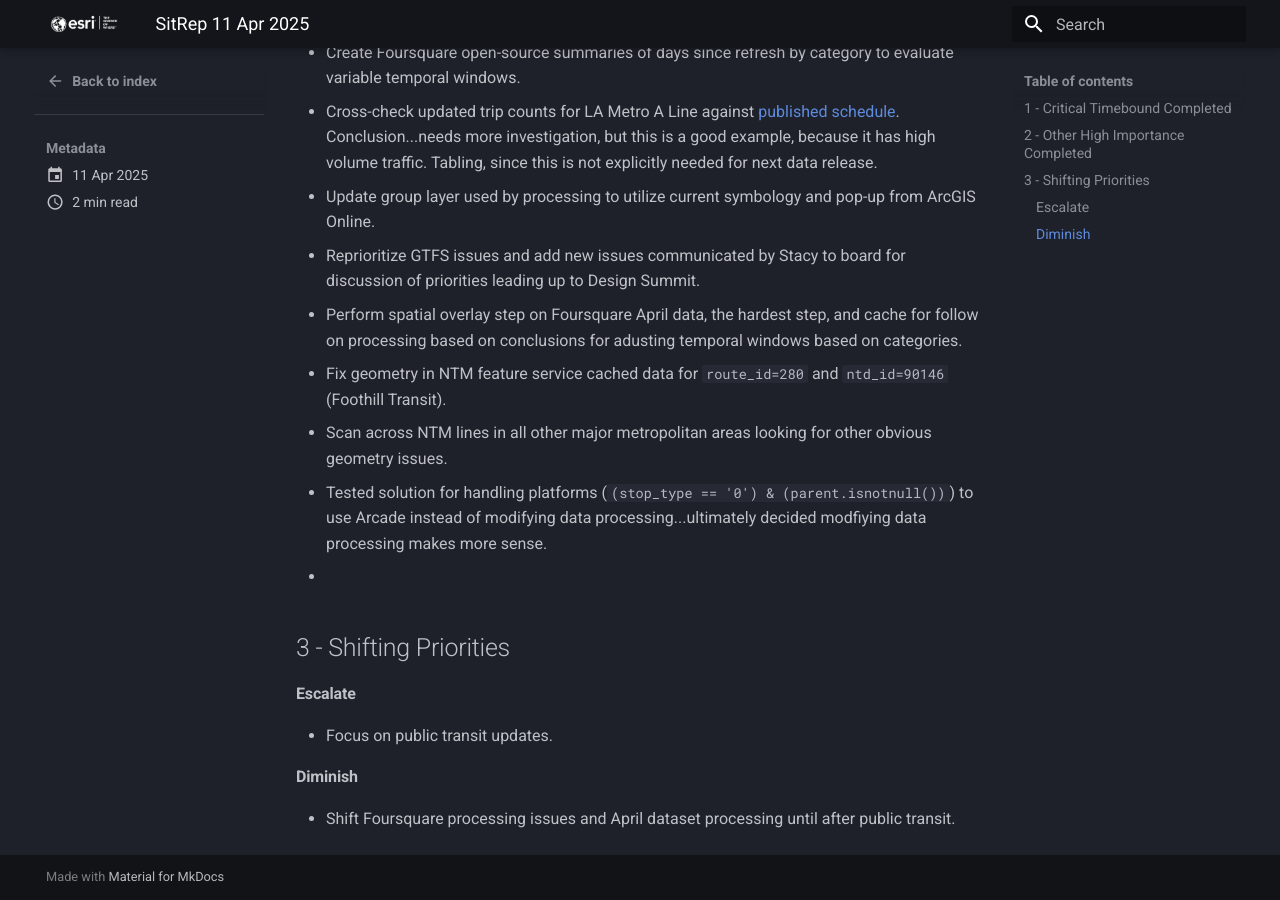
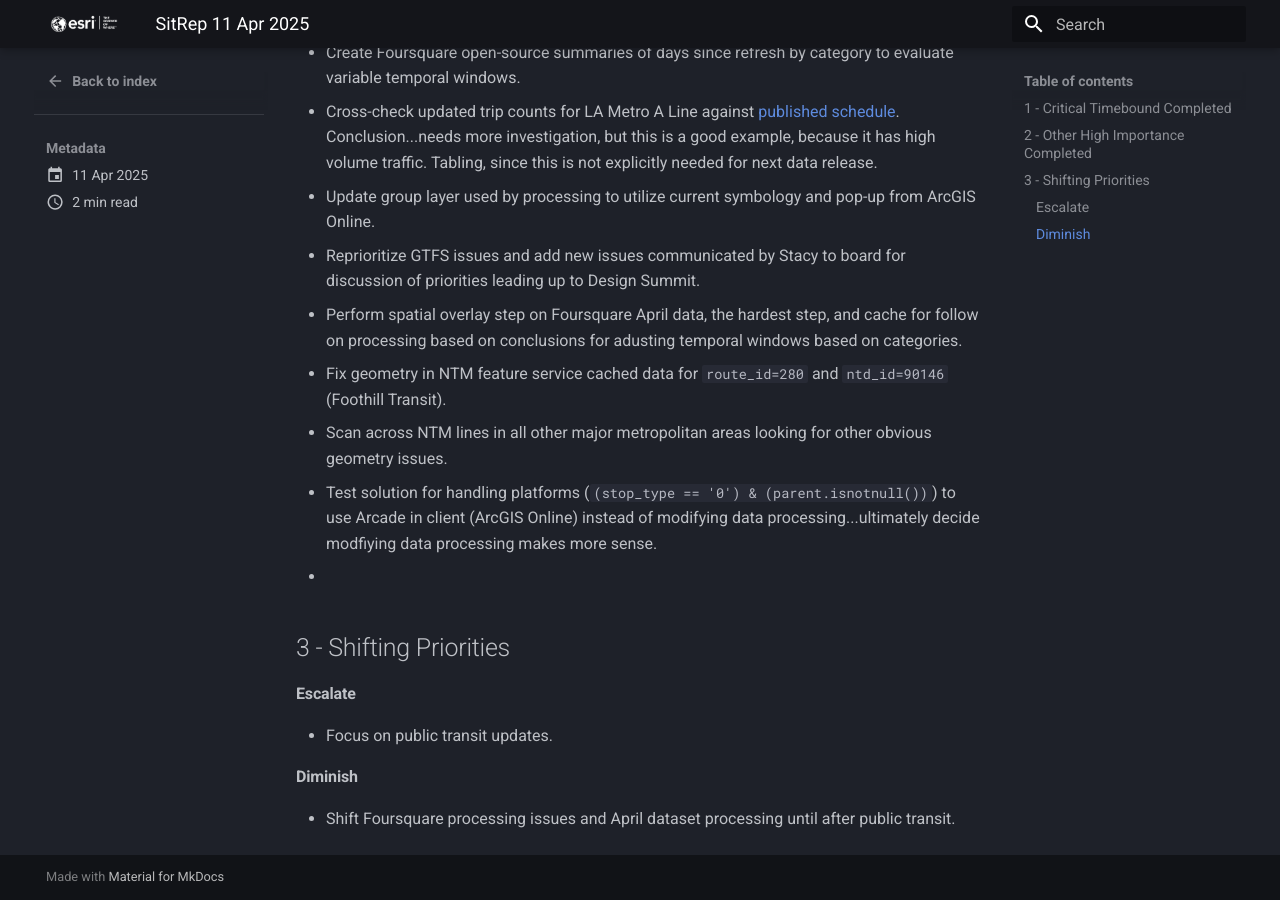
Before and after one commit to knu2xs/esri-resource-page, an MkDocs documentation site: the page built from docs/sitreps/posts/sitrep_20250411.md, in a window 1280 px wide and 900 px high, scrolled down 1061 px. Built offline with MkDocs 1.6.1 and Material for MkDocs 9.7.7, drawn with Linux system fonts in a browser that asks for light colours; some of the changed text lies outside the part shown.

Commit message:
update sitreps

```diff
--- a/docs/sitreps/posts/sitrep_20250411.md
+++ b/docs/sitreps/posts/sitrep_20250411.md
@@ -28,7 +28,7 @@
 - Perform spatial overlay step on Foursquare April data, the hardest step, and cache for follow on processing based on conclusions for adusting temporal windows based on categories.
 - Fix geometry in NTM feature service cached data for `route_id=280` and `ntd_id=90146` (Foothill Transit).
 - Scan across NTM lines in all other major metropolitan areas looking for other obvious geometry issues.
-- Tested solution for handling platforms (`(stop_type == '0') & (parent.isnotnull())`) to use Arcade instead of modifying data processing...ultimately decided modfiying data processing makes more sense.
+- Test solution for handling platforms (`(stop_type == '0') & (parent.isnotnull())`) to use Arcade in client (ArcGIS Online) instead of modifying data processing...ultimately decide modfiying data processing makes more sense.
 -
 
 ## 3 - Shifting Priorities
```
Also changed, not shown: other parts of docs/sitreps/posts/sitrep_20250411.md (+1 -1 lines).
